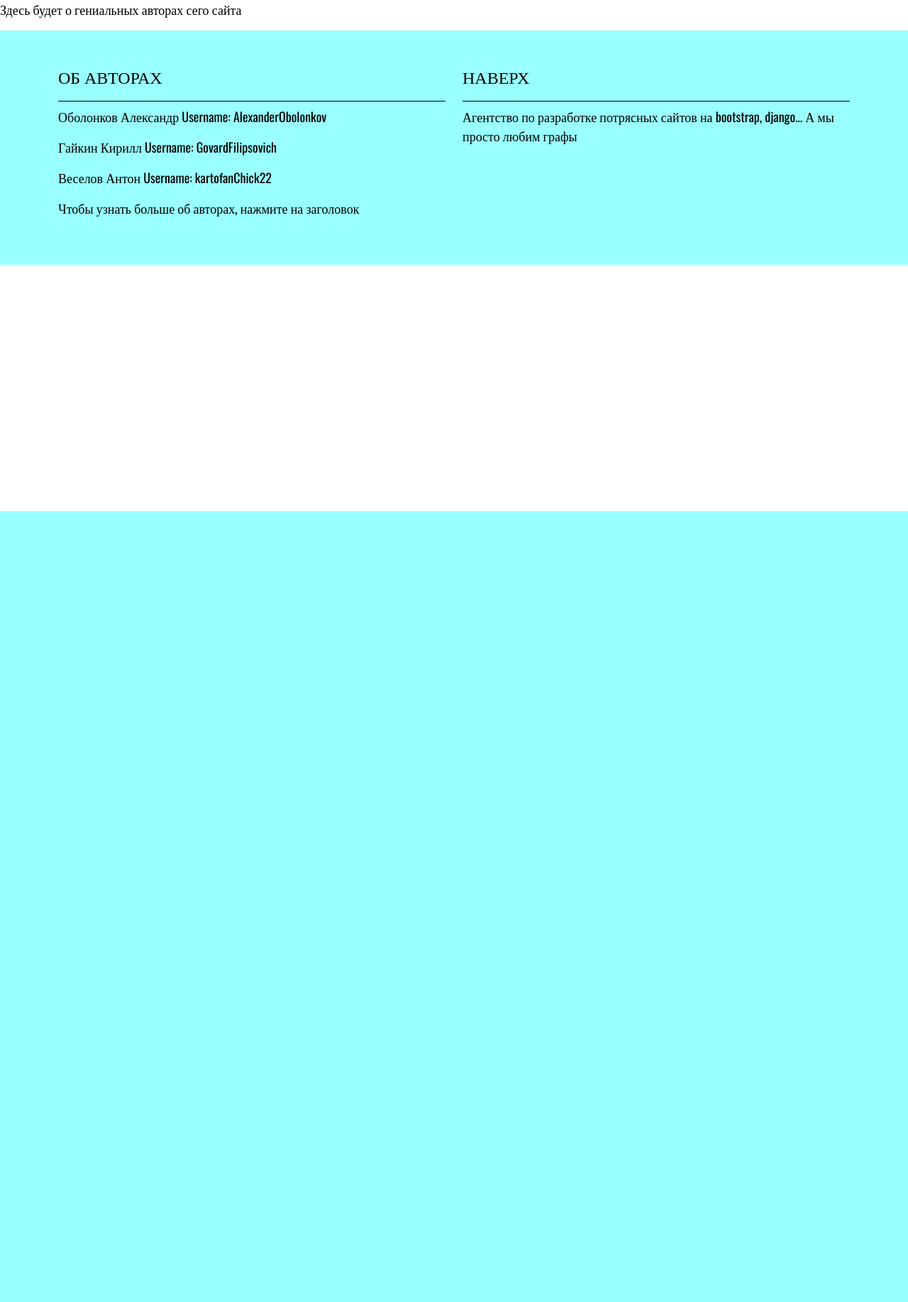
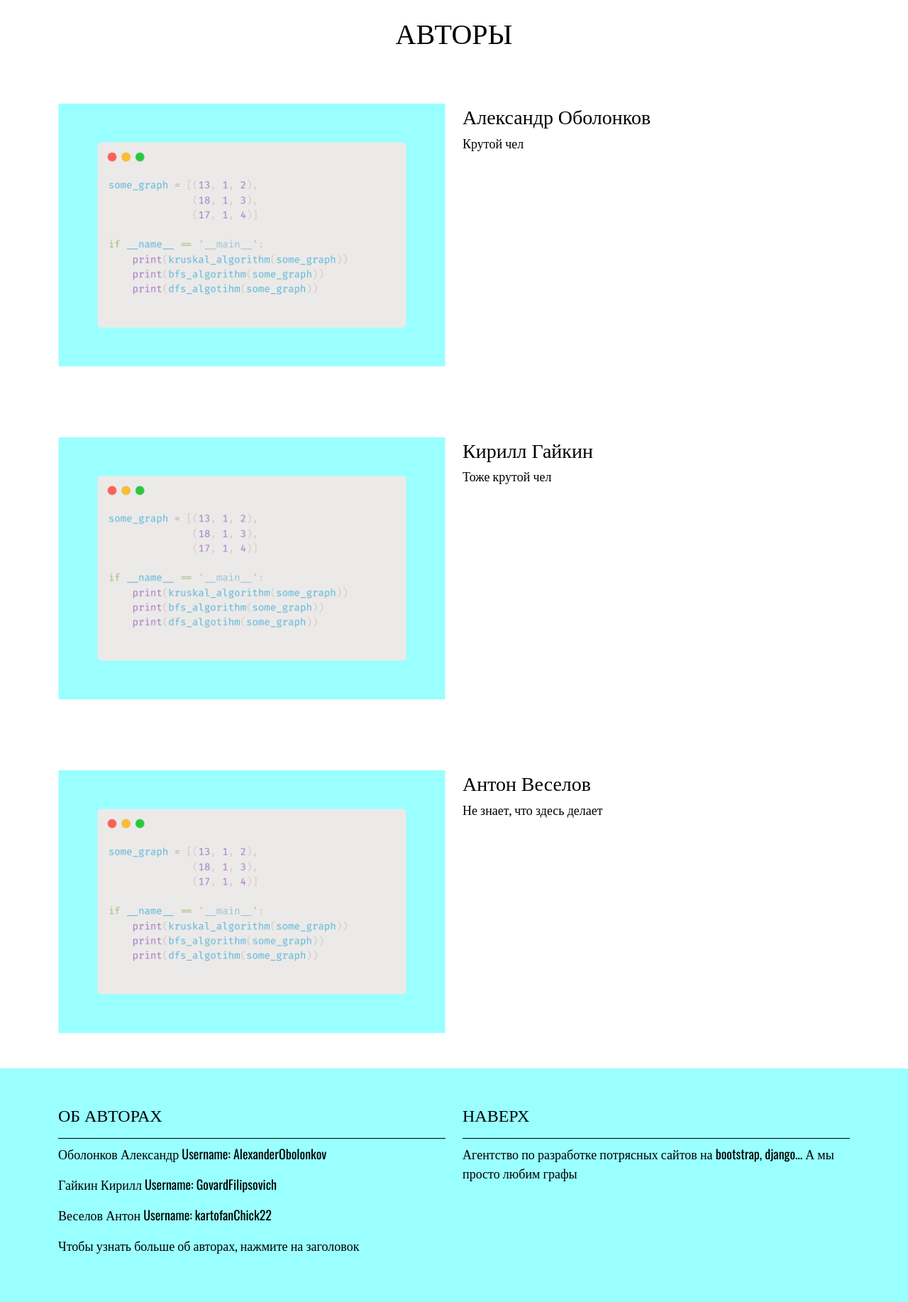
Before and after one commit to AlexanderObolonkov/DjangoWebProject_C022_1_VOG, a Django app: page /authors in a window 1280 px wide. Shown: the part 80-1914 px from the top of the page at 71% size. Before the commit the page ends 800 px from the top, so only its background shows below. Run offline with Django 4.2, Linux system fonts and the light colour scheme.

Commit message:
Edit authors page

```diff
--- a/graph_site/templates/graph_site/authors.html
+++ b/graph_site/templates/graph_site/authors.html
@@ -4,5 +4,46 @@
 {% block title %}VOGRAPH{% endblock %}
 
 {% block page_content %}
-<p>Здесь будет о гениальных авторах сего сайта</p>
+<div class="main-content">
+    <h1 class="text-uppercase text-center">Авторы</h1>
+    <section>
+        <div class="container">
+            <div class="row align-items-start">
+                <div class="col-lg-6 col-sm-12">
+                    <img src="{% static 'img/story.png' %}" alt="story">
+                </div>
+                <div class="col-lg-6 col-sm-12">
+                    <h3>Александр Оболонков</h3>
+                    <p>Крутой чел</p>
+                </div>
+            </div>
+        </div>
+    </section>
+    <section>
+        <div class="container">
+            <div class="row align-items-start">
+                <div class="col-lg-6 col-sm-12">
+                    <img src="{% static 'img/story.png' %}" alt="story">
+                </div>
+                <div class="col-lg-6 col-sm-12">
+                    <h3>Кирилл Гайкин</h3>
+                    <p>Тоже крутой чел</p>
+                </div>
+            </div>
+        </div>
+    </section>
+    <section>
+        <div class="container">
+            <div class="row align-items-start">
+                <div class="col-lg-6 col-sm-12">
+                    <img src="{% static 'img/story.png' %}" alt="story">
+                </div>
+                <div class="col-lg-6 col-sm-12">
+                    <h3>Антон Веселов</h3>
+                    <p>Не знает, что здесь делает</p>
+                </div>
+            </div>
+        </div>
+    </section>
+</div>
 {% endblock %}
```
